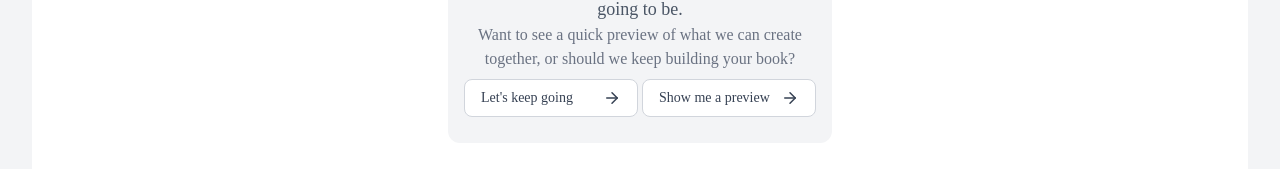
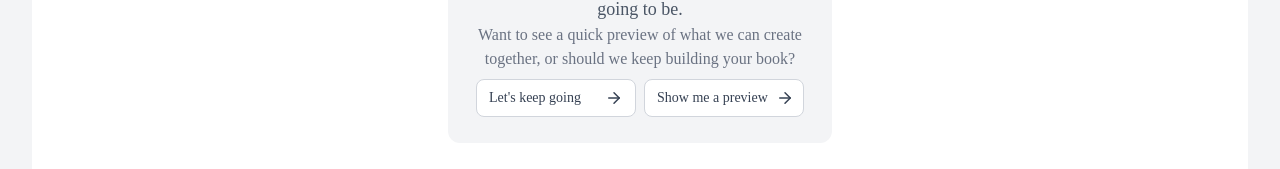
Before and after one commit to owolabi-develop/memory-color-book, a React (Vite) app: page /create-book in a window 1280 px wide. Shown: the part 309-478 px from the top of the page. Built offline with nearby package versions, Linux system fonts and the light colour scheme.

Commit message:
update preview card

```diff
--- a/src/components/AI/AICards/PreviewCard.tsx
+++ b/src/components/AI/AICards/PreviewCard.tsx
@@ -28,19 +28,30 @@ const PreviewSelection: React.FC = () => {
 
 
         {/* Button Control */}
-            <div className="grid grid-cols-1 lg:grid-cols-2 md:grid-cols-2 gap-1 mt-2">
+  <div className="flex gap-2 mt-2 justify-center">
+  <button type="button" className="w-32 md:w-40 px-3 py-2 rounded-lg border text-sm font-medium transition
+               flex items-center justify-between bg-white text-gray-700 border-gray-300
+               hover:bg-gray-100 whitespace-nowrap"
+  >
+    <span>Let's keep going</span>
+    <span className="ml-2 hidden sm:block">
+      <ArrowRight size={18} />
+    </span>
+  </button>
 
-                    <button type="button"
-                    className={`px-2 py-1 md:px-4 md:py-2 rounded-lg border text-sm font-medium transition flex items-center justify-between bg-white text-gray-700 border-gray-300 hover:bg-gray-100 md:whitespace-nowrap `}
-                    ><span> Let's keep going</span> <span className="ml-2 hidden md:block"> <ArrowRight size={18} /></span>
-                    </button>
+  <button
+    type="button"
+    className="w-32 md:w-40 px-3 py-2 rounded-lg border text-sm font-medium transition
+               flex items-center justify-between bg-white text-gray-700 border-gray-300
+               hover:bg-gray-100 whitespace-nowrap"
+  >
+    <span>Show me a preview</span>
+    <span className="ml-2 hidden sm:block">
+      <ArrowRight size={18} />
+    </span>
+  </button>
+</div>
 
-                    <button type="button"
-                    className={`px-2 py-1 md:px-4 md:py-2 rounded-lg border text-sm font-medium transition flex items-center justify-between bg-white text-gray-700 border-gray-300 hover:bg-gray-100 md:whitespace-nowrap `}
-                    ><span> Show me a preview</span> <span className="ml-2 hidden md:block"> <ArrowRight size={18} /></span>
-                    </button>
-
-            </div>
 
        {/* Button controls */}
       </div>
```
